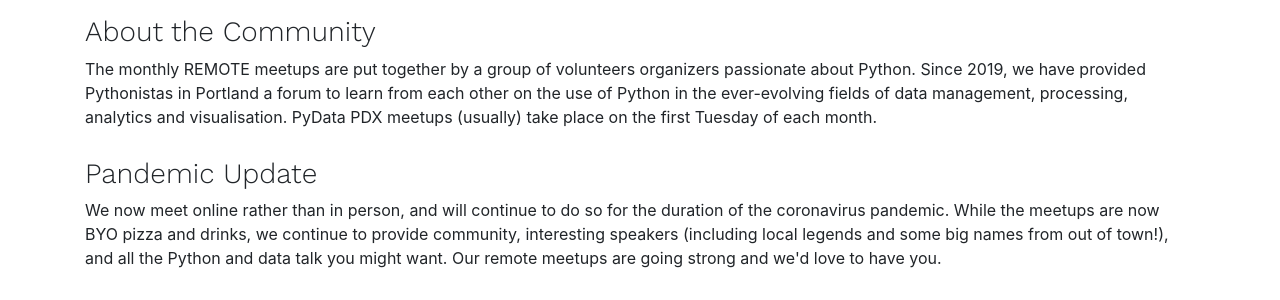
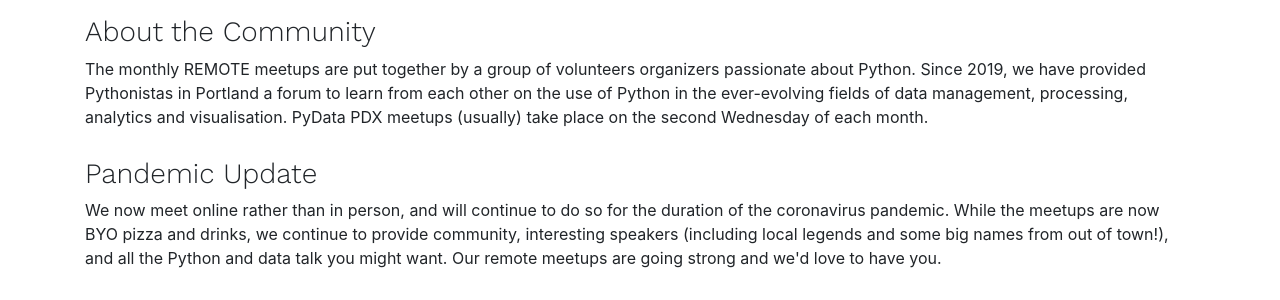
Before and after one commit to pydatapdx/pdx.pydata.org, a Jekyll site: the page built from index.html, in a window 1280 px wide. Shown: the part 594-894 px from the top of the page. Built offline with Jekyll 4.4.1, drawn with Linux system fonts in a browser that asks for light colours.

Commit message:
update meetup day

```diff
--- a/index.html
+++ b/index.html
@@ -13,7 +13,7 @@
     <p>
       The monthly REMOTE meetups are put together by a group of volunteers organizers passionate about Python.
       Since 2019, we have provided Pythonistas in Portland a forum to learn from each other on the use of Python in the ever-evolving fields of data management, processing, analytics and visualisation.
-      PyData PDX meetups (usually) take place on the first Tuesday of each month.
+      PyData PDX meetups (usually) take place on the second Wednesday of each month.
     </p>
 	<h2>Pandemic Update</h2>
 	<p>
```
